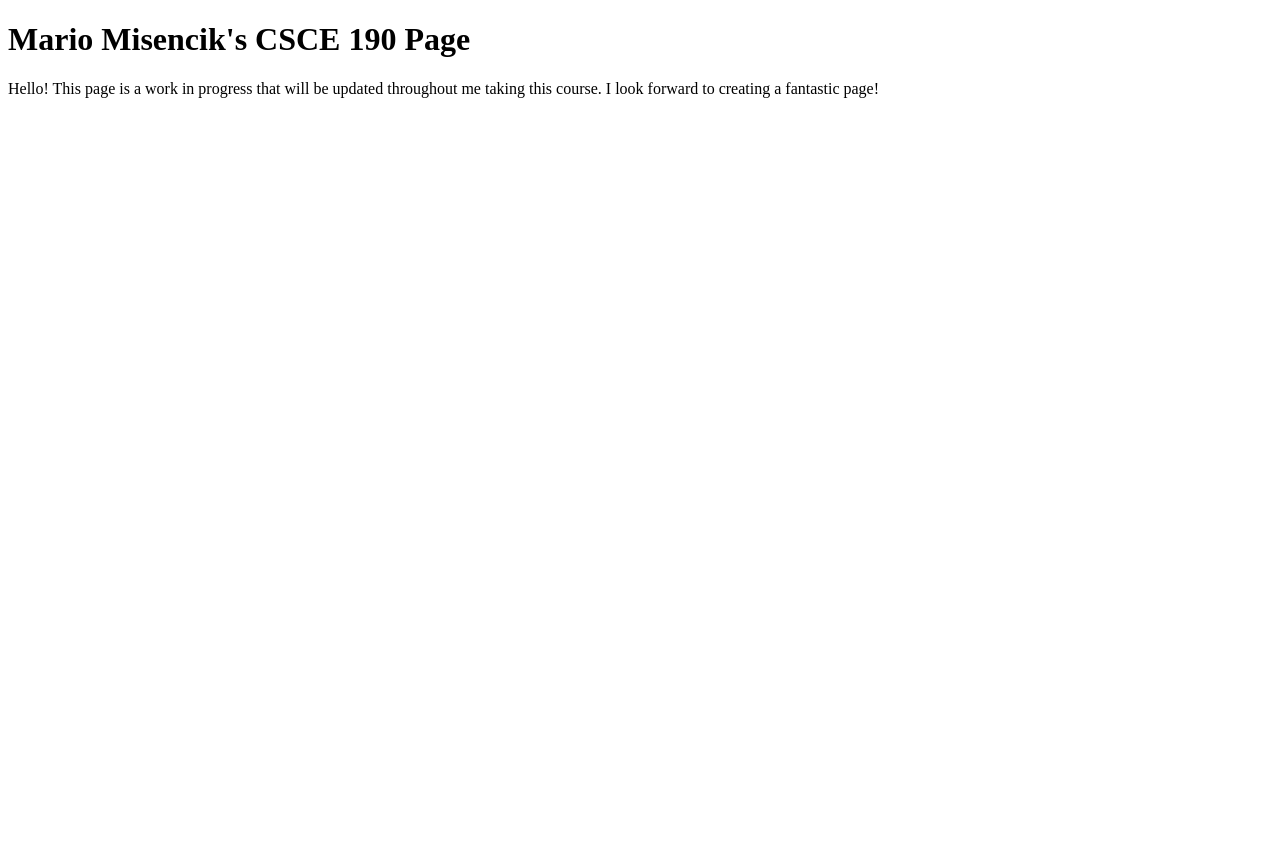
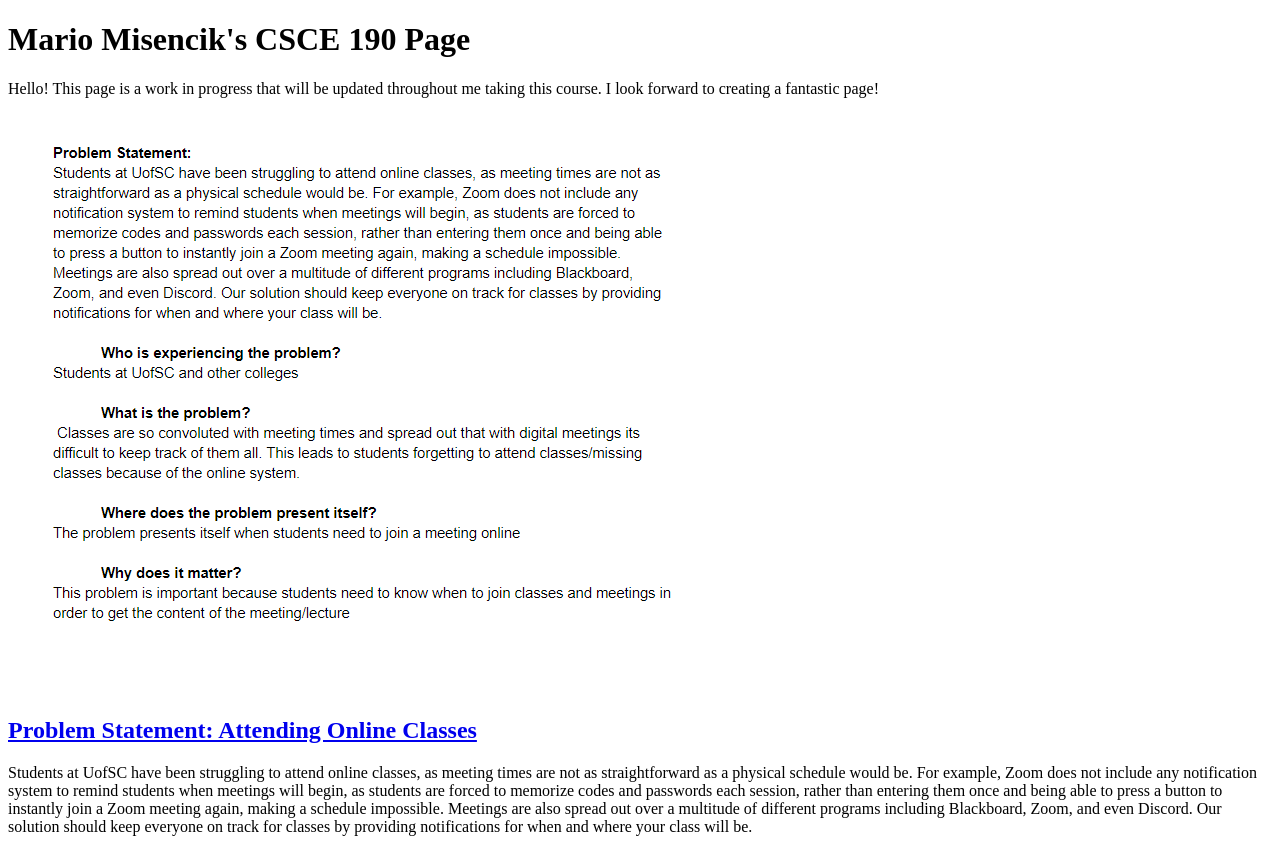
Before and after one commit to MMisencik02/MMisencik02.github.io, a plain HTML site: page index.html in a window 1280 px wide. Before the commit the page ends 800 px from the top, so only its background shows below. Drawn offline with Linux system fonts and the light colour scheme.

Commit message:
Add files via upload

```diff
--- a/index.html
+++ b/index.html
@@ -6,5 +6,14 @@
     <body>
         <h1>Mario Misencik's CSCE 190 Page</h1>
         <p>Hello! This page is a work in progress that will be updated throughout me taking this course. I look forward to creating a fantastic page!</p>
+        <section class="assignment">
+            <a href="TeamProblemStatement.pdf"><img src="TeamProblemStatement.png"></a>
+            <section class="ass-details">
+                <a href="TeamProblemStatement.pdf"><h2>Problem Statement: Attending Online Classes</h2></a>
+                <p>
+                    Students at UofSC have been struggling to attend online classes, as meeting times are not as straightforward as a physical schedule would be. For example, Zoom does not include any notification system to remind students when meetings will begin, as students are forced to memorize codes and passwords each session, rather than entering them once and being able to press a button to instantly join a Zoom meeting again, making a schedule impossible. Meetings are also spread out over a multitude of different programs including Blackboard, Zoom, and even Discord. Our solution should keep everyone on track for classes by providing notifications for when and where your class will be.
+                </p>
+            </section>
+        </section>
     </body>
 </html>
```
Also changed, not shown: TeamProblemStatement.png (added), 1 other file.
